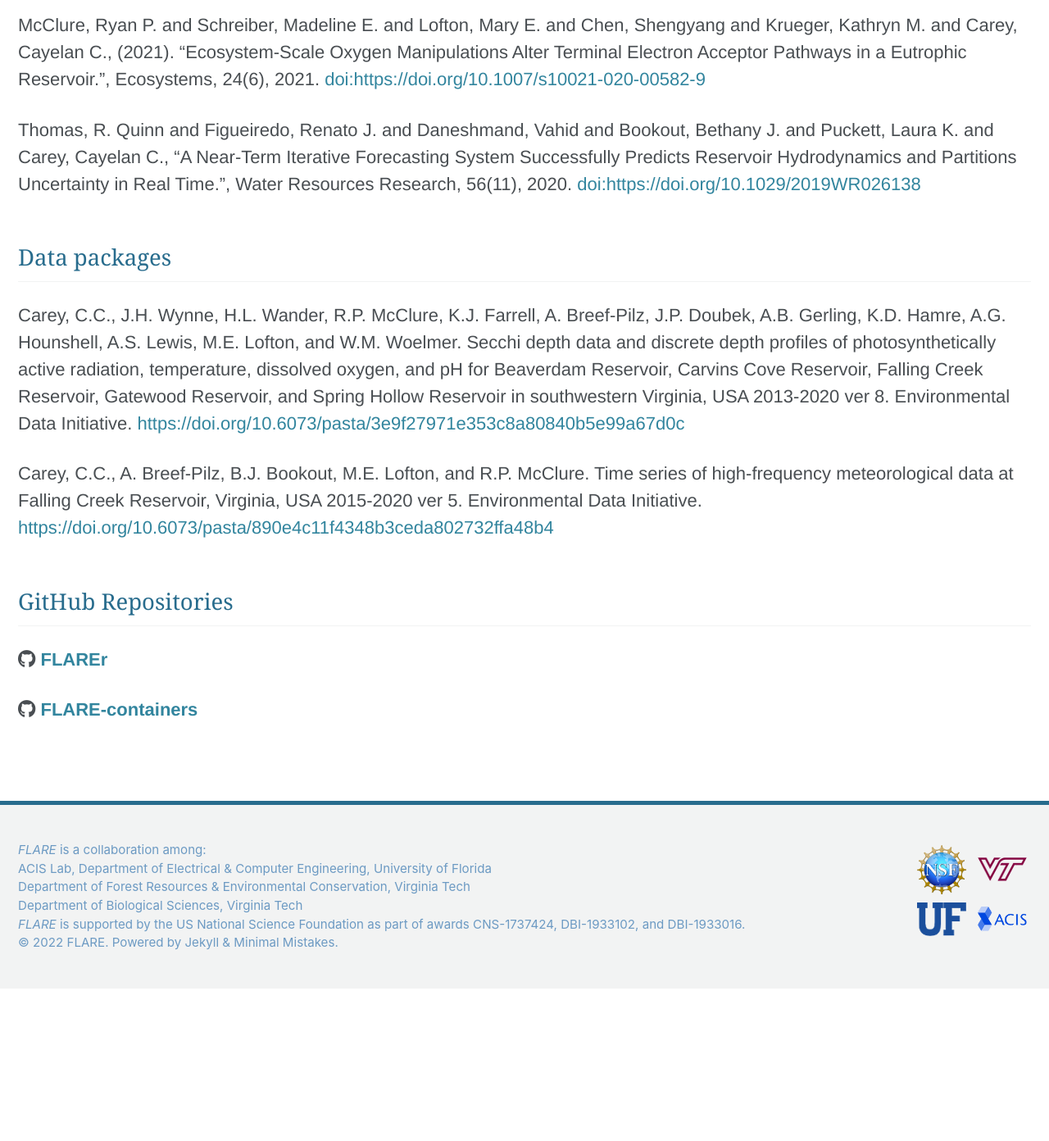
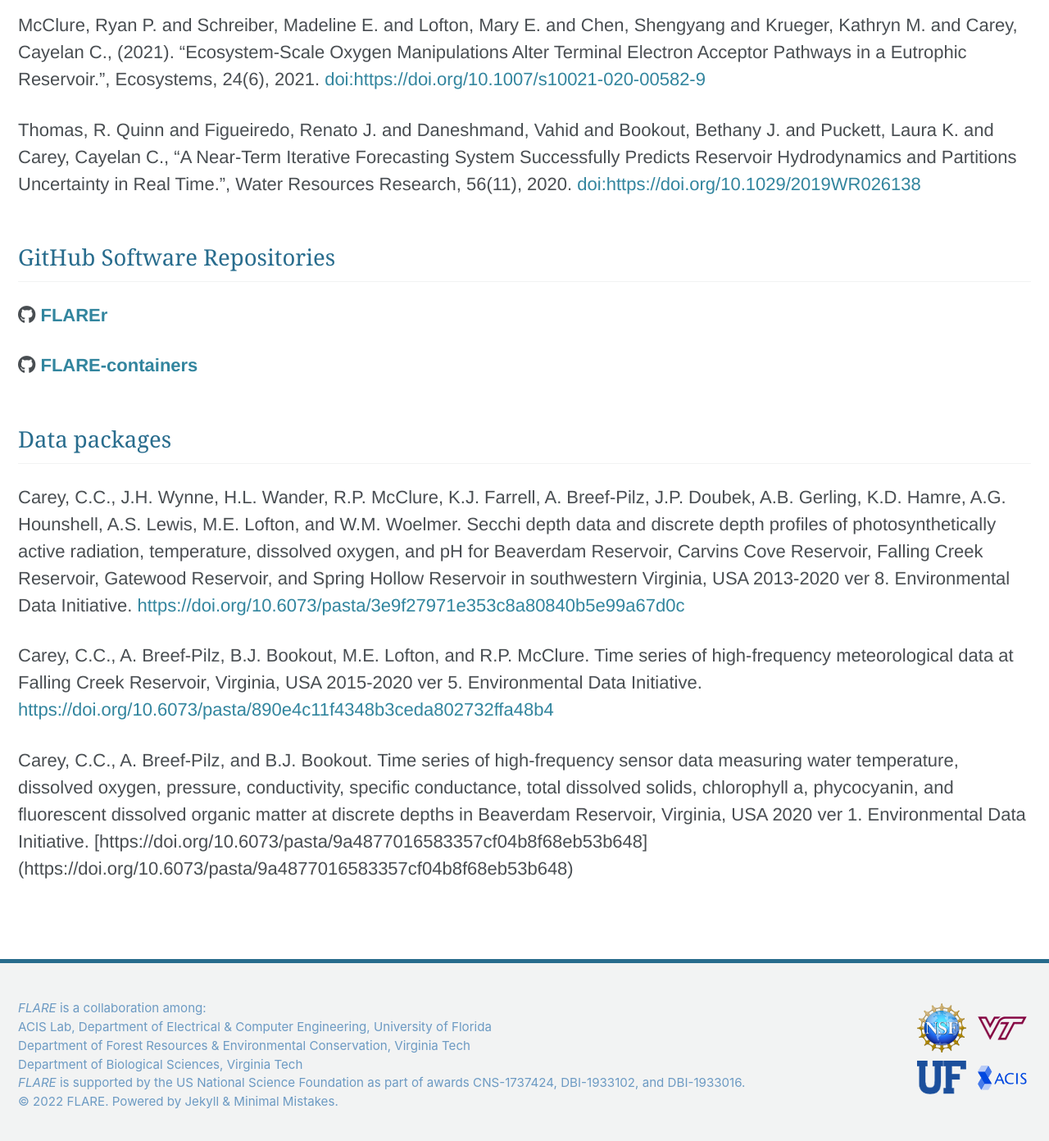
Before and after one commit to LTREB-reservoirs/LTREB-reservoirs.github.io, a Jekyll site: the page built from _pages/resources.md, in a window 1280 px wide and 1400 px high, scrolled down 995 px. Shown: the top 1392 px of the window at 82% size. Built offline with Jekyll 4.4.1, drawn with Linux system fonts in a browser that asks for light colours; cached includes are drawn as plain includes; nearby versions of some CDN libraries; before the commit the page ends 2201 px from its top, so only the background shows below that.

Commit message:
Update resources.md

```diff
--- a/_pages/resources.md
+++ b/_pages/resources.md
@@ -41,6 +41,12 @@ Water Resources Research, 56(11), 2020.
 [doi:https://doi.org/10.1029/2019WR026138](https://doi.org/10.1029/2019WR026138)
 
 
+## GitHub Software Repositories
+
+**<i class="fab fa-github"></i> [FLAREr](https://github.com/FLARE-forecast/FLAREr)**
+
+**<i class="fab fa-github"></i> [FLARE-containers](https://github.com/FLARE-forecast/FLARE-containers)**
+
 ## Data packages
 
 Carey, C.C., J.H. Wynne, H.L. Wander, R.P. McClure, K.J. Farrell, A. Breef-Pilz, J.P. Doubek, A.B. Gerling, K.D. Hamre, A.G. Hounshell, A.S. Lewis, M.E. Lofton, and W.M. Woelmer.
@@ -53,9 +59,8 @@ Time series of high-frequency meteorological data at Falling Creek Reservoir, Vi
 2015-2020 ver 5.
 Environmental Data Initiative. [https://doi.org/10.6073/pasta/890e4c11f4348b3ceda802732ffa48b4](https://doi.org/10.6073/pasta/890e4c11f4348b3ceda802732ffa48b4)
 
-
-## GitHub Repositories
-
-**<i class="fab fa-github"></i> [FLAREr](https://github.com/FLARE-forecast/FLAREr)**
-
-**<i class="fab fa-github"></i> [FLARE-containers](https://github.com/FLARE-forecast/FLARE-containers)**
+Carey, C.C., A. Breef-Pilz, and B.J. Bookout.
+Time series of high-frequency sensor data measuring water temperature, dissolved oxygen, pressure, conductivity, specific conductance, total dissolved solids, chlorophyll a, phycocyanin, and fluorescent dissolved organic matter at discrete depths in Beaverdam Reservoir, Virginia, USA
+2020 ver 1.
+Environmental Data Initiative. [https://doi.org/10.6073/pasta/9a4877016583357cf04b8f68eb53b648]
+(https://doi.org/10.6073/pasta/9a4877016583357cf04b8f68eb53b648)
```
